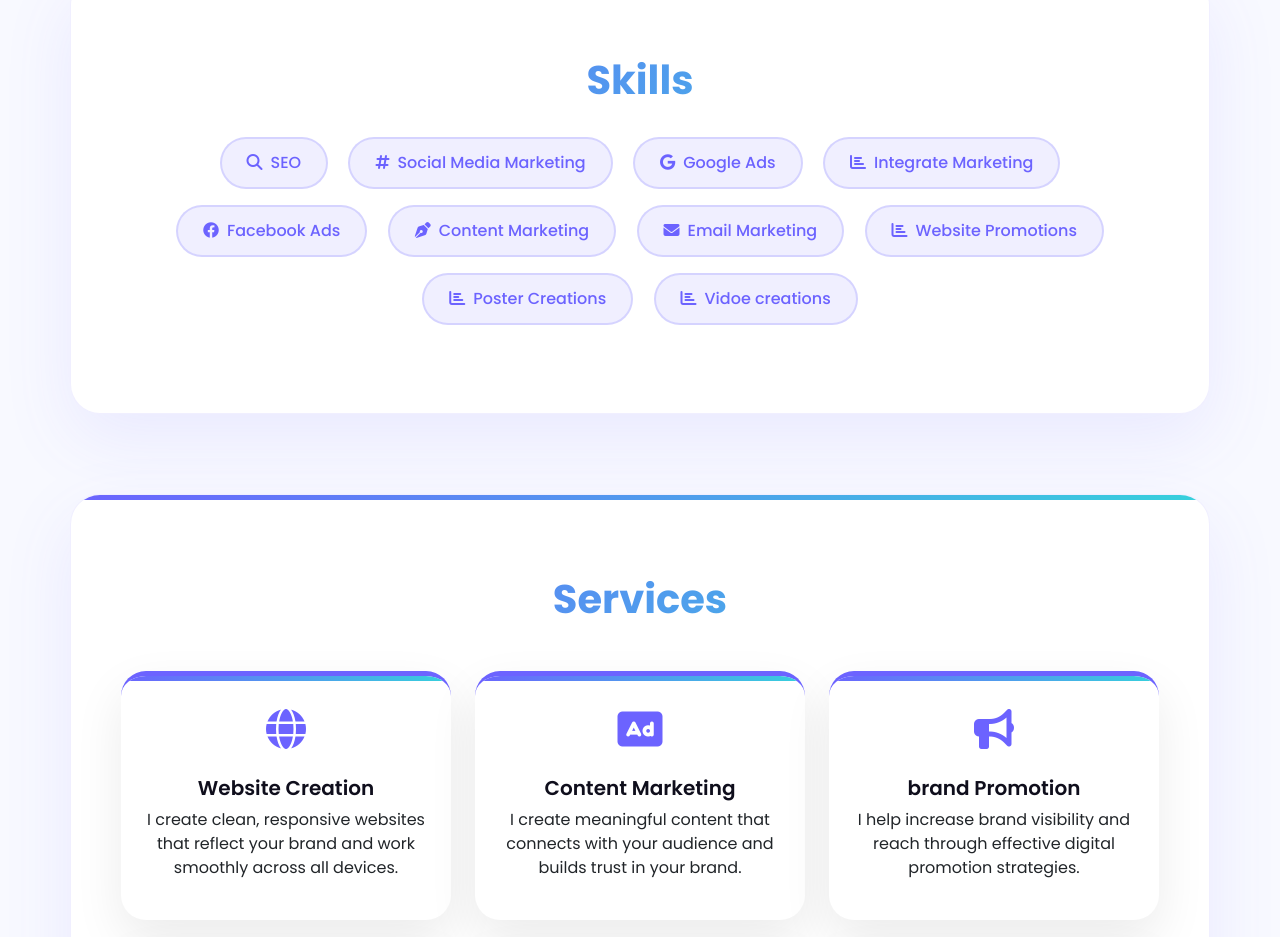
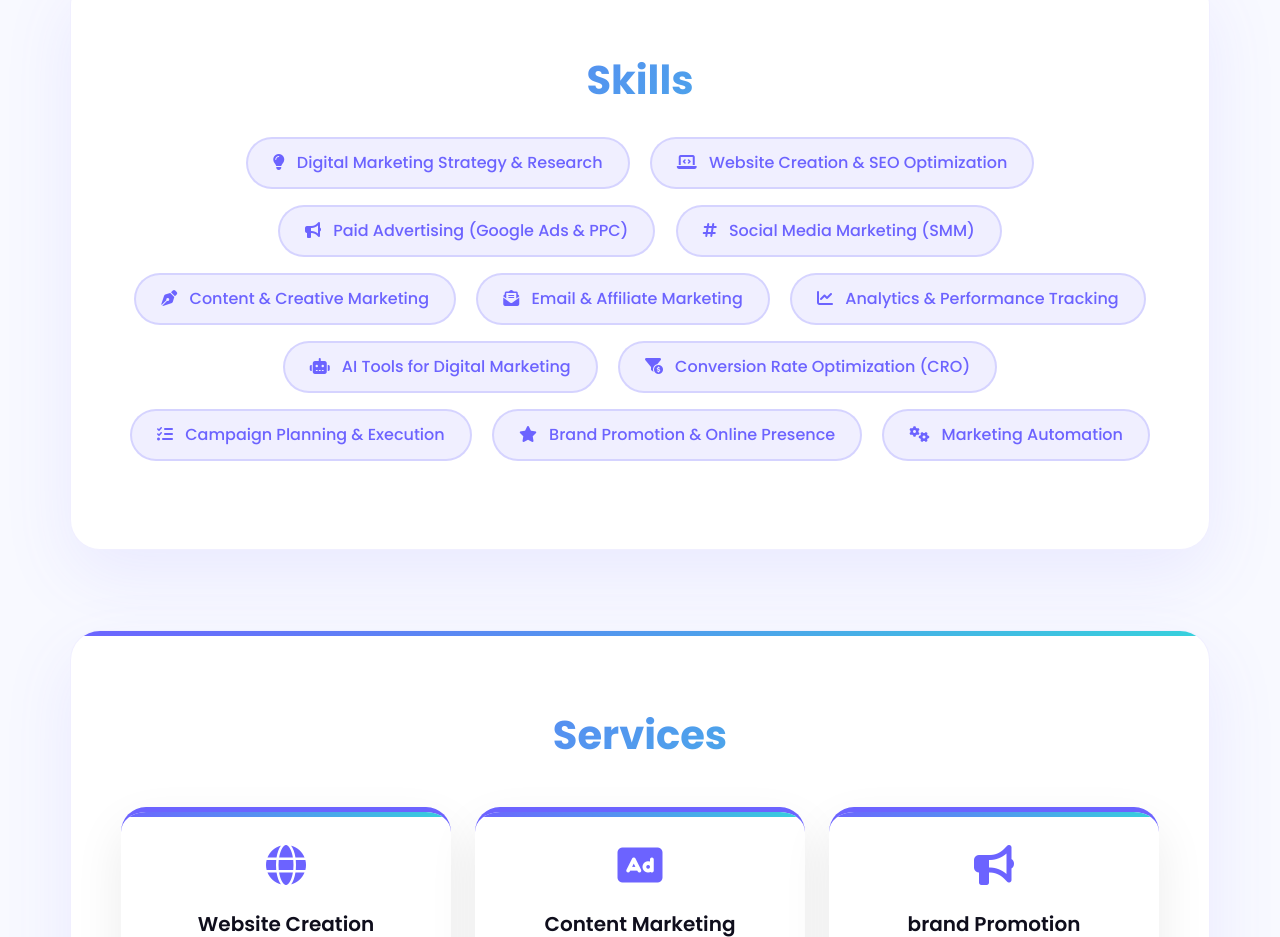
Before and after one commit to velvetcreamyscoop-design/portfolio_Digital_Marketing, a plain HTML site: page index.html in a window 1280 px wide. Shown: the part 992-1929 px from the top of the page. Drawn offline with nearby package versions, Linux system fonts and the light colour scheme.

Commit message:
final Skills section updated

```diff
--- a/index.html
+++ b/index.html
@@ -387,24 +387,77 @@
   </section>
 
 <!-- Skills -->
+<!-- Skills -->
 <section id="skills" class="container section-wrapper">
   <div class="text-center">
-      <!-- <div class="section-highlight"><i class="fas fa-star me-2"></i>Expertise</div> -->
     <h2 class="section-title">Skills</h2>
+
     <div class="mt-4">
-        <span class="badge-skill"><i class="fas fa-search me-2"></i>SEO</span>
-        <span class="badge-skill"><i class="fas fa-hashtag me-2"></i>Social Media Marketing</span>
-        <span class="badge-skill"><i class="fab fa-google me-2"></i>Google Ads</span>
-        <span class="badge-skill"><i class="fas fa-chart-bar me-2"></i>Integrate Marketing</span>
-        <span class="badge-skill"><i class="fab fa-facebook me-2"></i>Facebook Ads</span>
-        <span class="badge-skill"><i class="fas fa-pen-nib me-2"></i>Content Marketing</span>
-        <span class="badge-skill"><i class="fas fa-envelope me-2"></i>Email Marketing</span>
-        <span class="badge-skill"><i class="fas fa-chart-bar me-2"></i>Website Promotions</span>
-        <span class="badge-skill"><i class="fas fa-chart-bar me-2"></i>Poster Creations</span>
-        <span class="badge-skill"><i class="fas fa-chart-bar me-2"></i>Vidoe creations</span>
+
+      <span class="badge-skill">
+        <i class="fas fa-lightbulb me-2"></i>
+        Digital Marketing Strategy & Research
+      </span>
+
+      <span class="badge-skill">
+        <i class="fas fa-laptop-code me-2"></i>
+        Website Creation & SEO Optimization
+      </span>
+
+      <span class="badge-skill">
+        <i class="fas fa-bullhorn me-2"></i>
+        Paid Advertising (Google Ads & PPC)
+      </span>
+
+      <span class="badge-skill">
+        <i class="fas fa-hashtag me-2"></i>
+        Social Media Marketing (SMM)
+      </span>
+
+      <span class="badge-skill">
+        <i class="fas fa-pen-nib me-2"></i>
+        Content & Creative Marketing
+      </span>
+
+      <span class="badge-skill">
+        <i class="fas fa-envelope-open-text me-2"></i>
+        Email & Affiliate Marketing
+      </span>
+
+      <span class="badge-skill">
+        <i class="fas fa-chart-line me-2"></i>
+        Analytics & Performance Tracking
+      </span>
+
+      <span class="badge-skill">
+        <i class="fas fa-robot me-2"></i>
+        AI Tools for Digital Marketing
+      </span>
+
+      <span class="badge-skill">
+        <i class="fas fa-funnel-dollar me-2"></i>
+        Conversion Rate Optimization (CRO)
+      </span>
+
+      <span class="badge-skill">
+        <i class="fas fa-tasks me-2"></i>
+        Campaign Planning & Execution
+      </span>
+
+      <span class="badge-skill">
+        <i class="fas fa-star me-2"></i>
+        Brand Promotion & Online Presence
+      </span>
+
+      <span class="badge-skill">
+        <i class="fas fa-gears me-2"></i>
+        Marketing Automation
+      </span>
+
     </div>
   </div>
 </section>
+
 
   <!-- Services -->
   <section id="services" class="container section-wrapper">
```
Lines whose indentation alone changed are shown as unchanged.
